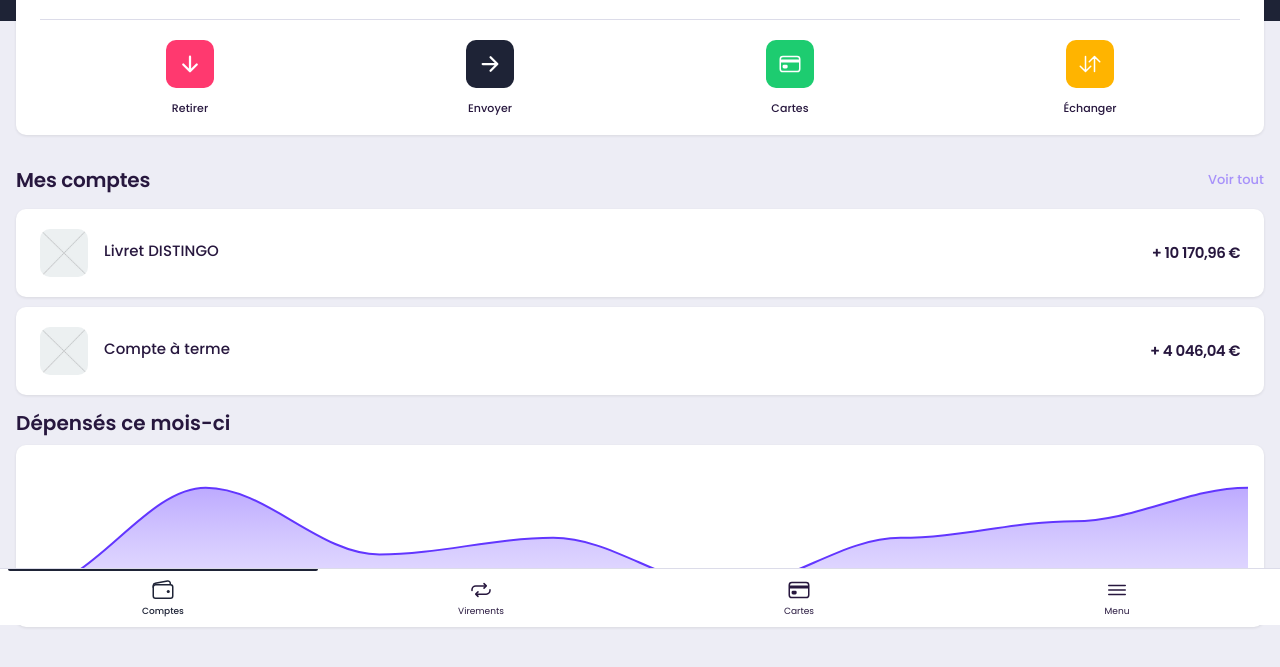
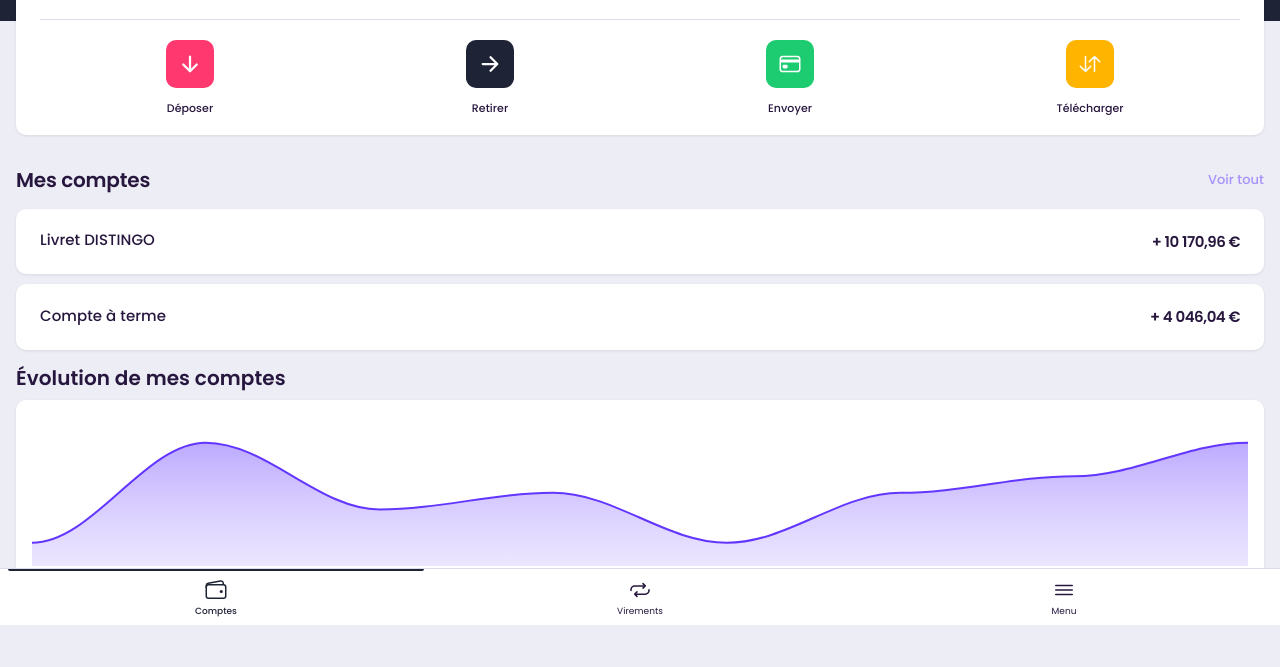
Before and after one commit to cerivan/Fingerprint, a website: page www/compte.html in a window 1280 px wide. Shown: the part 175-842 px from the top of the page. Drawn offline with nearby package versions, Linux system fonts and the light colour scheme.

Commit message:
Change name

```diff
--- a/www/assets/js/script.js
+++ b/www/assets/js/script.js
@@ -18,7 +18,7 @@ function onDeviceReady() {
     }
 
 	Fingerprint.show({
-		title: "Confirmer votre identité",
+		title: "Confirmez votre identité",
 		description: "Utilisez votre empreinte digitale pour continuer",
 		cancelButtonTitle: "Annuler"
 	}, successCallback, errorCallback);
--- a/www/compte.html
+++ b/www/compte.html
@@ -71,7 +71,7 @@
                             <div class="icon-wrapper bg-danger">
                                 <ion-icon name="arrow-down-outline"></ion-icon>
                             </div>
-                            <strong>Retirer</strong>
+                            <strong>Déposer</strong>
                         </a>
                     </div>
                     <div class="item">
@@ -79,7 +79,7 @@
                             <div class="icon-wrapper">
                                 <ion-icon name="arrow-forward-outline"></ion-icon>
                             </div>
-                            <strong>Envoyer</strong>
+                            <strong>Retirer</strong>
                         </a>
                     </div>
                     <div class="item">
@@ -87,7 +87,7 @@
                             <div class="icon-wrapper bg-success">
                                 <ion-icon name="card-outline"></ion-icon>
                             </div>
-                            <strong>Cartes</strong>
+                            <strong>Envoyer</strong>
                         </a>
                     </div>
                     <div class="item">
@@ -95,7 +95,7 @@
                             <div class="icon-wrapper bg-warning">
                                 <ion-icon name="swap-vertical"></ion-icon>
                             </div>
-                            <strong>Échanger</strong>
+                            <strong>Télécharger</strong>
                         </a>
                     </div>
 
@@ -326,7 +326,7 @@
 				<!-- item -->
                 <a href="#" class="item">
                     <div class="detail">
-                        <img src="assets/img/sample/avatar/avatar3.jpg" alt="img" class="image-block imaged w48">
+                        <!-- <img src="assets/img/sample/avatar/avatar3.jpg" alt="img" class="image-block imaged w48"> -->
                         <div>
                             <strong>Livret DISTINGO</strong>
                         </div>
@@ -339,7 +339,7 @@
                 <!-- item -->
                 <a href="#" class="item">
                     <div class="detail">
-                        <img src="assets/img/sample/avatar/avatar4.jpg" alt="img" class="image-block imaged w48">
+                        <!-- <img src="assets/img/sample/avatar/avatar4.jpg" alt="img" class="image-block imaged w48"> -->
                         <div>
                             <strong>Compte à terme</strong>
                         </div>
@@ -354,7 +354,7 @@
         <!-- * Transactions -->
 
 		<div class="section mt-2 mb-5">
-			<h2 class="title">Dépensés ce mois-ci</h2>
+			<h2 class="title">Évolution de mes comptes</h2>
             <div class="card">
                 <div class="card-body">
                     <div id="chart-line"></div>
@@ -381,12 +381,12 @@
                 <strong>Virements</strong>
             </div>
         </a>
-        <a href="#" class="item">
+        <!-- <a href="#" class="item">
             <div class="col">
                 <ion-icon name="card-outline"></ion-icon>
                 <strong>Cartes</strong>
             </div>
-        </a>
+        </a> -->
         <a href="#" class="item" data-bs-toggle="modal" data-bs-target="#sidebarPanel">
             <div class="col">
 				<ion-icon name="menu-outline"></ion-icon>
@@ -407,7 +407,7 @@
                             <img src="assets/img/sample/avatar/avatar1.jpg" alt="image" class="imaged  w36">
                         </div>
                         <div class="in">
-                            <strong>M. Popin</strong>
+                            <strong>M. Poupon</strong>
                             <div class="text-muted">4029209</div>
                         </div>
                         <a href="#" class="btn btn-link btn-icon sidebar-close" data-bs-dismiss="modal">
```
Also changed, not shown: www/index.html (+1 -1 lines).
